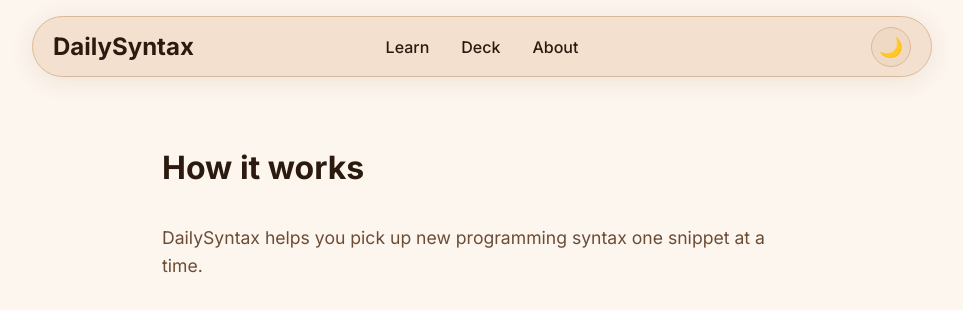
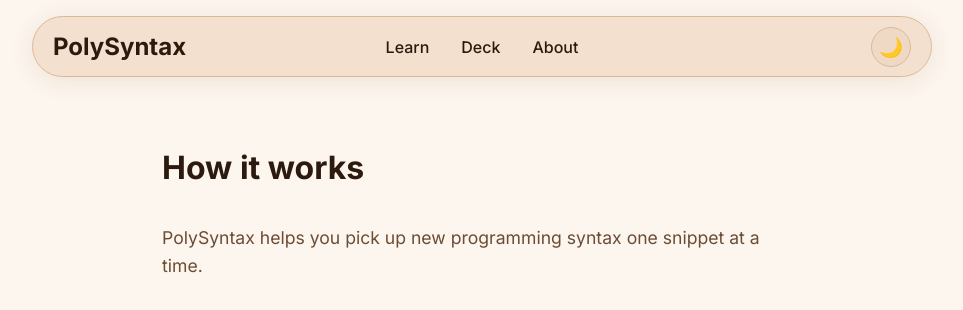
Before and after one commit to hect1x/PolySyntax, a React (Vite) app: page /about in a window 1280 px wide. Shown: the top 310 px of the page, without its empty margins (158-1121 px from the left). Built offline with nearby package versions, Linux system fonts and the light colour scheme.

Commit message:
App rename

```diff
--- a/index.html
+++ b/index.html
@@ -3,7 +3,7 @@
   <head>
     <meta charset="UTF-8" />
     <meta name="viewport" content="width=device-width, initial-scale=1.0" />
-    <title>DailySyntax</title>
+    <title>PolySyntax</title>
     <link rel="preconnect" href="https://fonts.googleapis.com" />
     <link rel="preconnect" href="https://fonts.gstatic.com" crossorigin />
     <link href="https://fonts.googleapis.com/css2?family=Inter:wght@400;500;600;700&family=JetBrains+Mono:ital,wght@0,100..800;1,100..800&display=swap" rel="stylesheet" />
--- a/src/pages/About/About.tsx
+++ b/src/pages/About/About.tsx
@@ -7,7 +7,7 @@ export default function About() {
     <div className={styles['about']}>
       <h1>How it works</h1>
       <p className={styles['lead']}>
-        DailySyntax helps you pick up new programming syntax one snippet at a time.
+        PolySyntax helps you pick up new programming syntax one snippet at a time.
       </p>
 
       <div className={styles['steps']}>
--- a/src/shared/components/Navbar/Navbar.tsx
+++ b/src/shared/components/Navbar/Navbar.tsx
@@ -9,7 +9,7 @@ export default function Navbar() {
     <nav className={styles['navbar']}>
       <div className={styles['navbarContainer']}>
         <Link to="/" className={styles['navbarLogo']}>
-          DailySyntax
+          PolySyntax
         </Link>
 
         <ul className={styles['navMenu']}>
```
